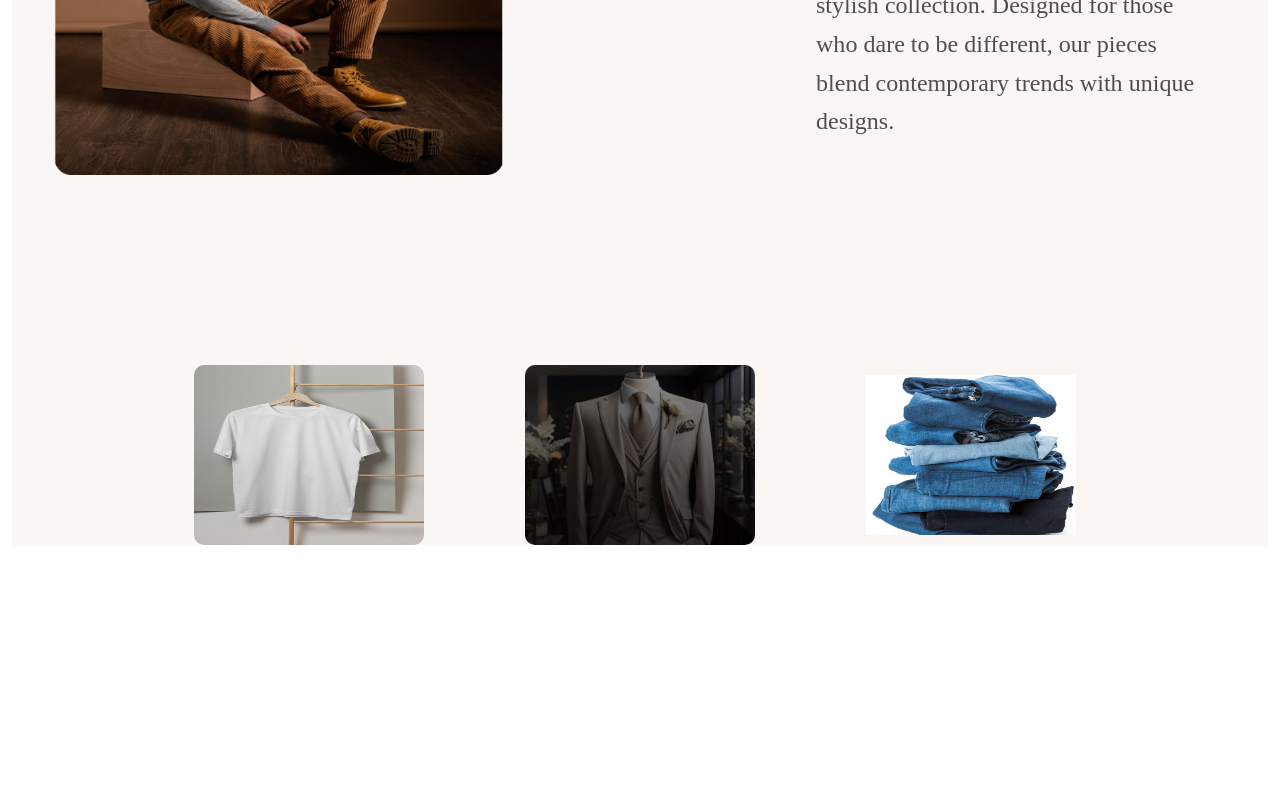
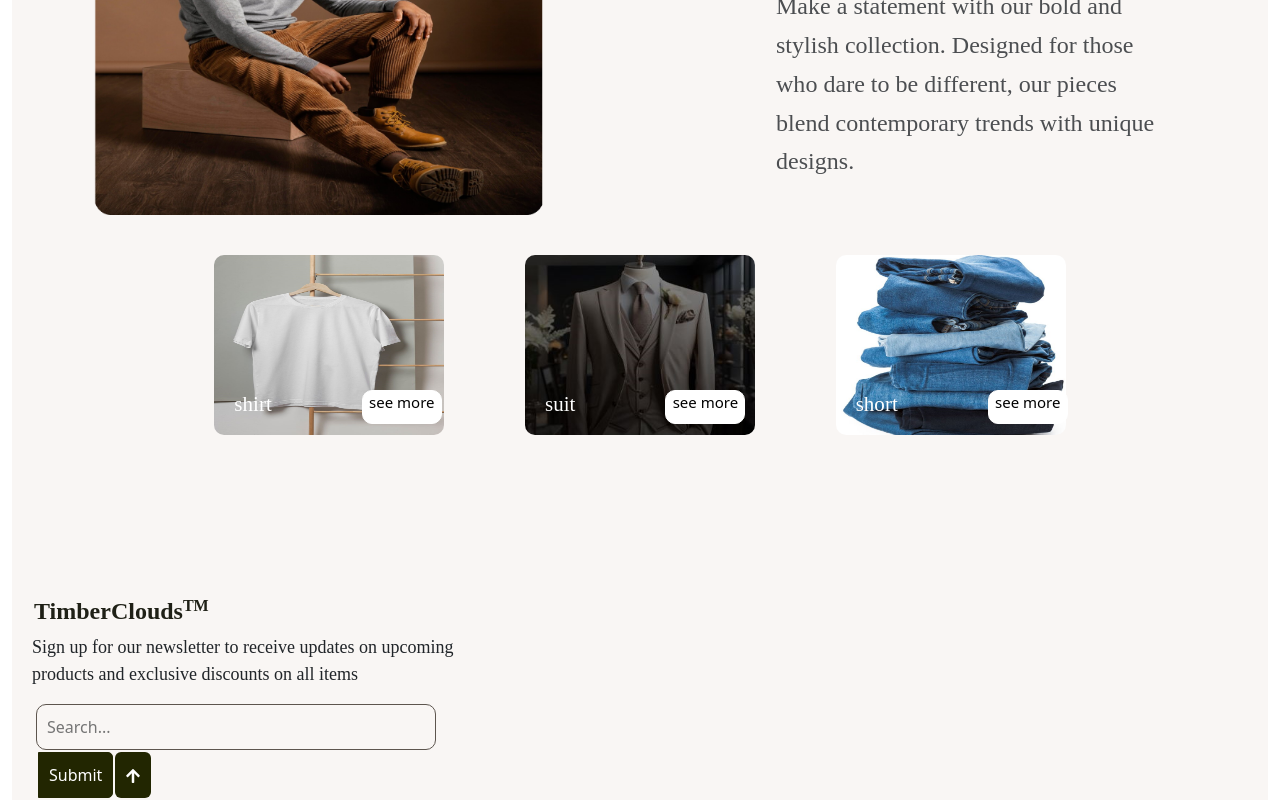
Before and after one commit to awolope/hng-timbucloud, a React (Create React App) app: page /#/ in a window 1280 px wide. Shown: the part 1596-2396 px from the top of the page. Before the commit the page ends 2311 px from the top, so only its background shows below. Built offline with nearby package versions, Linux system fonts and the light colour scheme; a small style sheet from the web is missing.

Commit message:
almost done with the landing page

```diff
--- a/src/pages/Main.css
+++ b/src/pages/Main.css
@@ -12,8 +12,9 @@
 }
 .clothesdiv {
   display: flex;
-  margin: 170px;
-  justify-content: space-between;
+  margin: 150px;
+  margin-top: -30px;
+  justify-content: space-around;
 }
 .focus {
   color: red;
@@ -37,7 +38,7 @@
 .mindiv2 {
   display: flex;
   justify-content: space-between;
-  margin: 10px;
+  margin: 50px;
 }
 .minp1 {
   font-family: Nunito Sans;
@@ -67,10 +68,31 @@
 .img-fluid3 {
   width: 230px;
   border-radius: 10px;
-  padding: 10px;
+
   height: 180px;
 }
+.absolute {
+  display: flex;
+  justify-content: space-between;
+  margin-top: -50px;
+  margin-left: 20px;
+  position: absolute;
+}
 
+.seemore {
+  text-decoration: none;
+  border: 1px solid white;
+  background-color: white;
+  color: black;
+  border-radius: 10px;
+  margin-bottom: 1px;
+  margin-top: 5px;
+  margin-left: 90px;
+  text-align: center;
+  height: 34px;
+  width: 80px;
+  font-size: 15px;
+}
 .img {
   width: 450px;
   height: 400px;
@@ -87,6 +109,25 @@
   margin: 10px;
   margin-top: 90px;
 }
+.label {
+  font-family: Nunito Sans;
+  font-size: 21px;
+  font-weight: 400;
+  line-height: 38.19px;
+  letter-spacing: 0.001em;
+  text-align: left;
+  color: white;
+}
+.mainfp {
+  font-family: Nunito Sans;
+  font-size: 18px;
+  width: 450px;
+  font-weight: 400;
+  line-height: 27.28px;
+  text-align: left;
+  margin-top: -20px;
+  margin-left: 8px;
+}
 @media (max-width: 900px) {
   .minp1 {
     font-size: 13px;
@@ -95,6 +136,9 @@
   }
   .imagediv3 {
     margin-top: 60px;
+  }
+  .mindiv2 {
+    margin: -50px;
   }
   .minh2 {
     font-size: 20px;
@@ -128,6 +172,33 @@
     margin: 0px;
   }
   .clothesdiv {
-    margin: -0px;
+    margin: -10px;
+    margin-top: 60px;
+  }
+  .img-fluid1 {
+    width: 100px;
+    height: 100px;
+  }
+  .label {
+    margin-left: -10px;
+    font-size: 15px;
+  }
+  .absolute {
+    margin-top: -35px;
+  }
+  .seemore {
+    margin-left: 20px;
+    font-size: 7px;
+    width: 40px;
+    height: 14px;
+    margin-top: 13px;
+  }
+  .img-fluid3 {
+    width: 100px;
+    height: 100px;
+  }
+  .img-fluid2 {
+    width: 100px;
+    height: 100px;
   }
 }
--- a/src/pages/Min.js
+++ b/src/pages/Min.js
@@ -1,4 +1,5 @@
 import React from "react";
+import Search from "./searchbar";
 import "./Main.css";
 import "../man.png";
 import "../woman.png";
@@ -47,13 +48,45 @@ export default function Main(params) {
       <div className="clothesdiv sm">
         <div className="shirt sm">
           <img src="./shirt.png" className="img-fluid1" alt=""></img>
+          <div className="absolute">
+            <p className="label"> shirt</p>
+            <a href="/" className="seemore">
+              {" "}
+              see more
+            </a>
+          </div>
         </div>
         <div className="suit sm">
           <img src="./suit.png" className="img-fluid2" alt=""></img>
+          <div className="absolute">
+            <p className="label"> suit</p>
+            <a href="/" className="seemore">
+              {" "}
+              see more
+            </a>
+          </div>
         </div>
         <div className="clothes sm">
           <img src="./clothes.png" className="img-fluid3" alt=""></img>
+          <div className="absolute">
+            <p className="label"> short</p>
+            <a href="/" className="seemore">
+              {" "}
+              see more
+            </a>
+          </div>
         </div>
+      </div>
+      <div className="mainfooter">
+        <div className="logoiv">
+          <p className="logo"> TimberClouds</p>
+          <p className="minilogo"> TM</p>
+        </div>
+        <p className="mainfp">
+          Sign up for our newsletter to receive updates on upcoming products and
+          exclusive discounts on all items
+        </p>
+        <Search />
       </div>
     </div>
   );
--- /dev/null
+++ b/src/pages/searchbar.css
@@ -0,0 +1,45 @@
+.search-input {
+  padding: 10px;
+  font-size: 1rem;
+  border: 1px solid #5d554e;
+  border-radius: 10px;
+  background-color: transparent;
+  width: 400px;
+}
+.search-form {
+  margin-top: 7px;
+}
+.search-btn {
+  color: white;
+  background-color: rgba(34, 38, 1, 1);
+  border: 1px solid rgba(34, 38, 1, 1);
+  border-radius: 0 5px 5px 0;
+  cursor: pointer;
+  transition: 0.3s ease;
+  padding: 10px;
+  margin-top: 5px;
+  margin: 2px;
+}
+.arrow {
+  background-color: rgba(34, 38, 1, 1);
+  color: white;
+  padding: 10px;
+  border-radius: 6px;
+  margin-bottom: 2px;
+  margin-top: 2px;
+}
+.btndiv {
+  display: flex;
+}
+.simple-search-btn:hover {
+  background-color: #5d554e;
+}
+
+.simple-search-btn:focus {
+  outline: none;
+}
+
+.simple-search-btn svg {
+  vertical-align: middle;
+  font-size: 1rem;
+}
--- /dev/null
+++ b/src/pages/searchbar.js
@@ -0,0 +1,30 @@
+import React from "react";
+import "./searchbar.css";
+import { FaArrowUp } from "react-icons/fa";
+const Search = () => {
+  const handleSubmit = (event) => {
+    event.preventDefault();
+  };
+
+  return (
+    <div className="container-fluid sm">
+      <form onSubmit={handleSubmit} className="search-form sm">
+        <input
+          type="text"
+          placeholder="Search..."
+          className="search-input sm"
+        />
+        <br />
+        <div className="btndiv">
+          <button type="submit" className="search-btn sm">
+            Submit
+          </button>
+          <div className="arrow">
+            <FaArrowUp />
+          </div>
+        </div>
+      </form>
+    </div>
+  );
+};
+export default Search;
```
